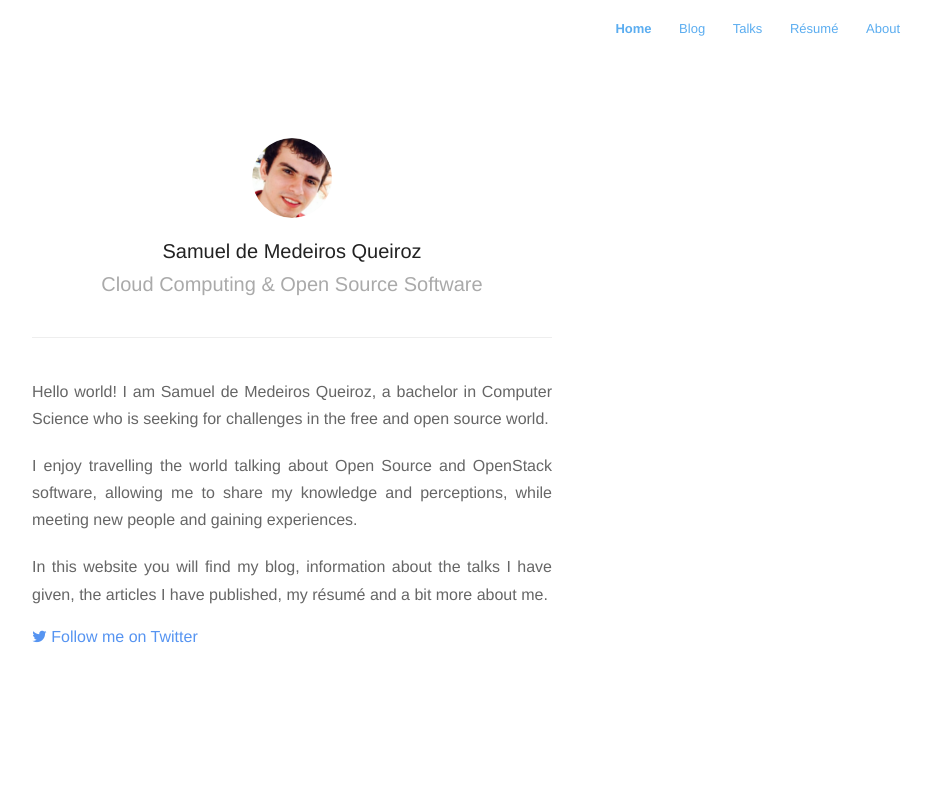
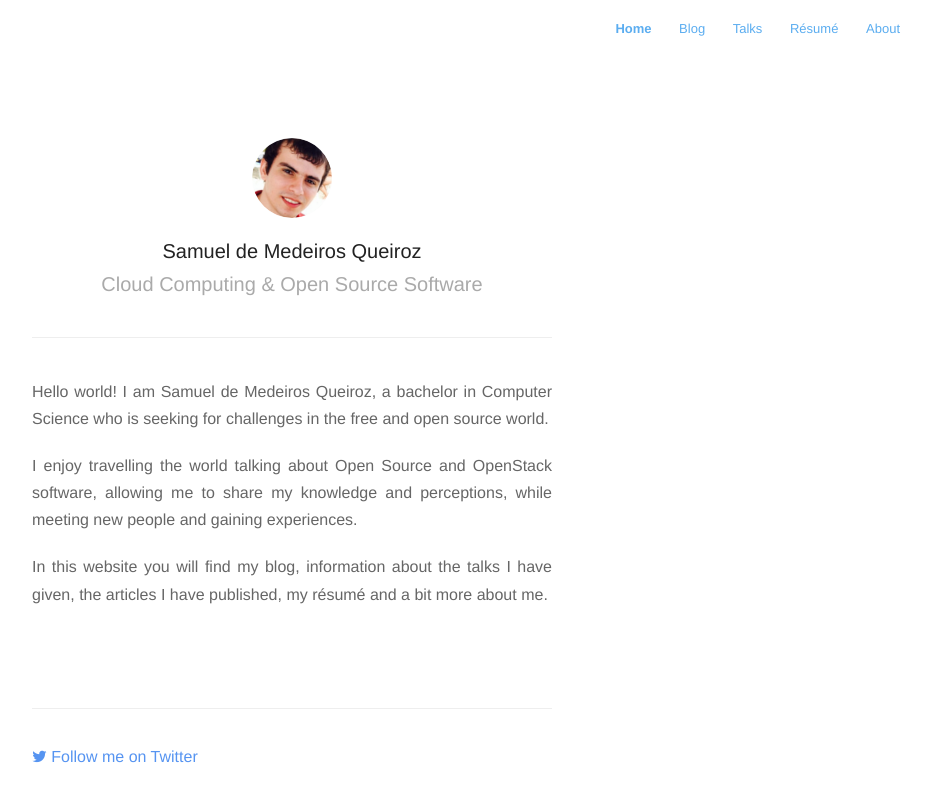
Before and after one commit to samueldmq/samueldmq-old-website, a Jekyll site: the page built from index.html, in a window 1280 px wide. Shown: the top 802 px of the page, without its empty margins (348-1278 px from the left). Built offline with Jekyll 4.4.1, drawn with Linux system fonts in a browser that asks for light colours; nearby versions of some CDN libraries; the list of posts is cut into pages by our own code.

Commit message:
Include follow me on twitter in footer

```diff
--- a/_includes/footer.html
+++ b/_includes/footer.html
@@ -1,3 +1,4 @@
-<!-- <footer id="footer">
-    <p class="small">© Copyright {{ site.time | date: '%Y' }} {{ site.author }}</p>
-</footer> -->
+<footer id="footer">
+    <a class="twitter" href="https://twitter.com/samueldmq_"><span class="icon-twitter"> Follow me on Twitter</span></a>
+<!--     <p class="small">© Copyright {{ site.time | date: '%Y' }} {{ site.author }}</p>
+ --></footer>
--- a/index.html
+++ b/index.html
@@ -18,6 +18,4 @@ In this website you will find my blog, information about the talks I have
 given, the articles I have published, my résumé and a bit more about me.
 </p>
 
-<a class="twitter" href="https://twitter.com/samueldmq_"><span class="icon-twitter"> Follow me on Twitter</span></a>
-
 {% include footer.html %}
```
